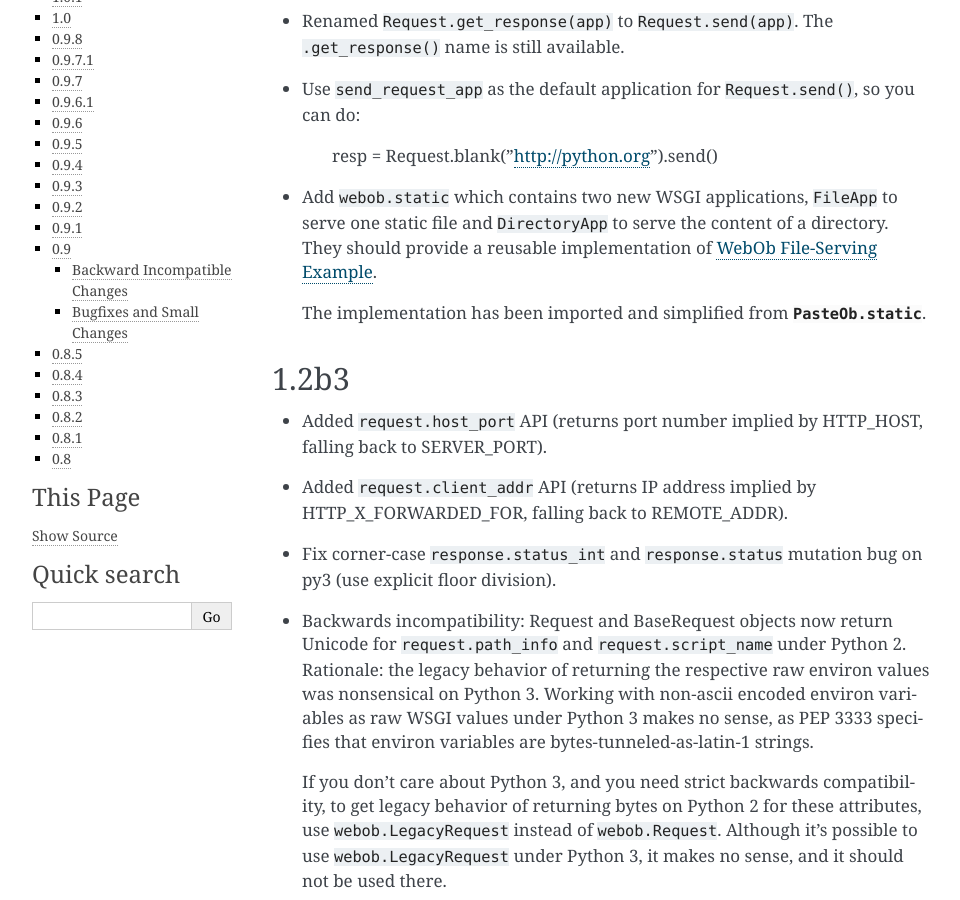
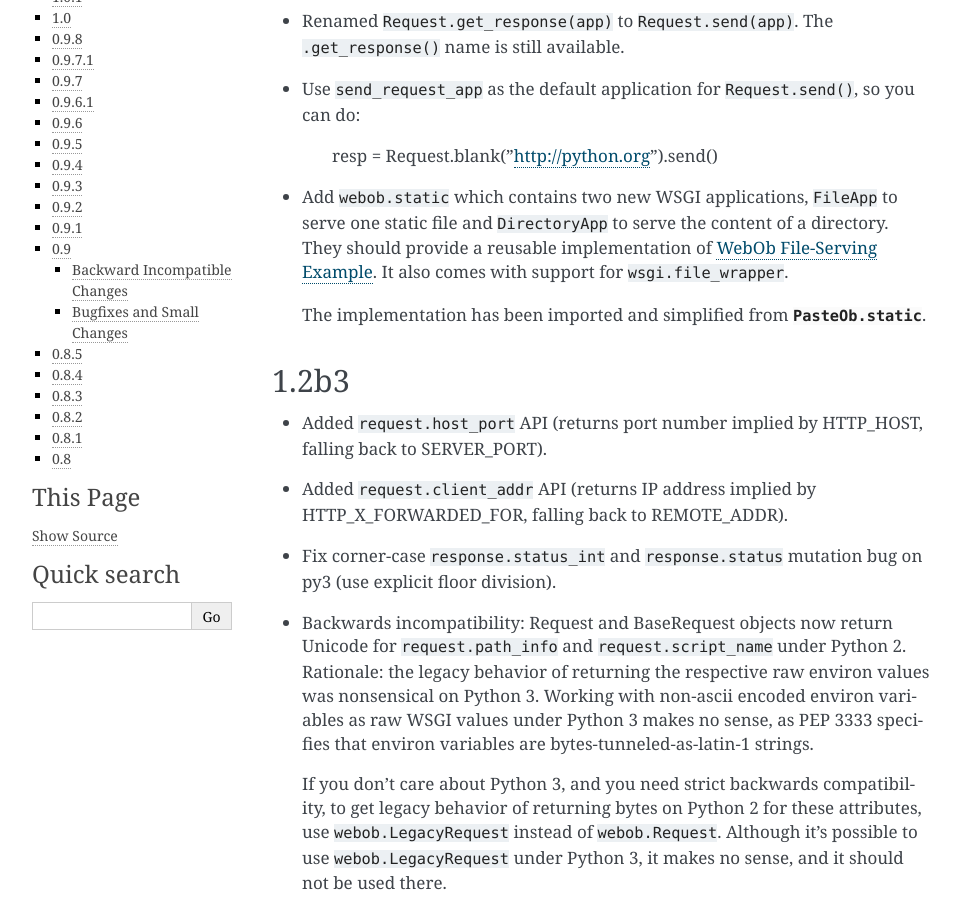
Before and after one commit to Pylons/webob, a Sphinx documentation site: the page built from docs/news.txt, in a window 1280 px wide and 900 px high, scrolled down 507 px. Shown: the whole window, without its empty margins (148-1108 px from the left). Built offline with Sphinx 7.4.7, drawn with Linux system fonts in a browser that asks for light colours.

Commit message:
Update NEWS about wsgi.file_wrapper

```diff
--- a/docs/news.txt
+++ b/docs/news.txt
@@ -33,6 +33,7 @@ News
 * Add ``webob.static`` which contains two new WSGI applications, ``FileApp`` to
   serve one static file and ``DirectoryApp`` to serve the content of a
   directory. They should provide a reusable implementation of :doc:`file-example`.
+  It also comes with support for ``wsgi.file_wrapper``.
 
   The implementation has been imported and simplified from :mod:`PasteOb.static`.
 
```
